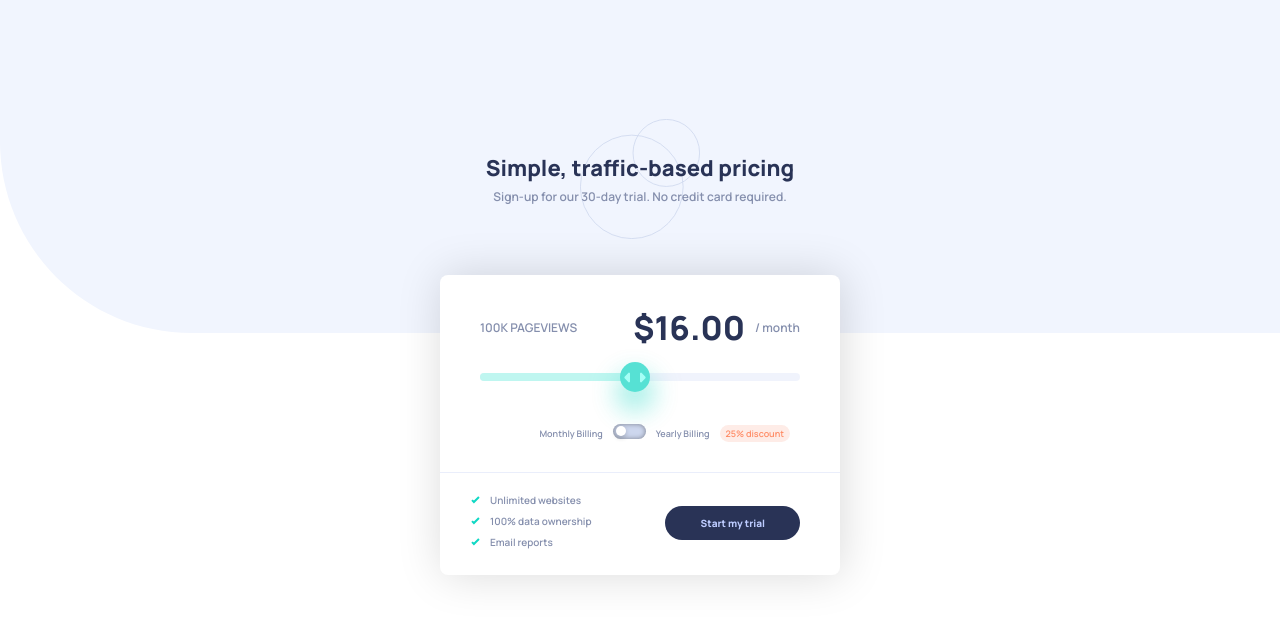
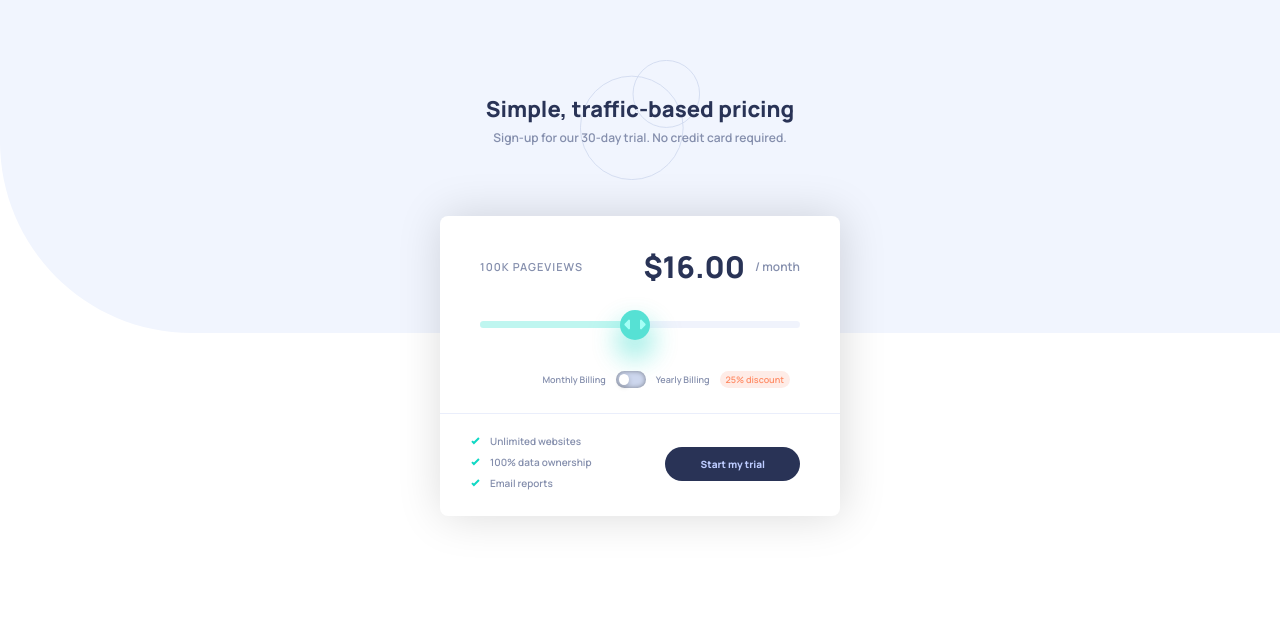
Before and after one commit to Barna-Molnar/imteractive-pricing-component-react, a React (Create React App) app: page / in a window 1280 px wide. Shown: the part 116-738 px from the top of the page. Built offline with nearby package versions, Linux system fonts and the light colour scheme.

Commit message:
Css Desktop Ready

```diff
--- a/src/App.jsx
+++ b/src/App.jsx
@@ -11,17 +11,17 @@ const AppStlyes = styled.div`
   background: url(${BackgroundImg}) no-repeat;
   display: flex;
   justify-content: center;
-  align-items: center;
-  .container {
+  align-items: flex-start;
+  .container-outer {
     width: 400px;
-    margin: 0 auto;
+    margin: 5rem auto;
   }
 `;
 
 function App() {
   return (
     <AppStlyes>
-      <div className="container">
+      <div className="container-outer">
         <Title />
         <PricingComponent />
       </div>
--- a/src/components/Footer.jsx
+++ b/src/components/Footer.jsx
@@ -28,7 +28,7 @@ const FooterStyles = styled.div`
     border-radius: 17px;
     background-color: var(--dark-blue);
     color: var(--pale-blue-text);
-    transition: all 0.15s;
+    transition: all 0.3s;
   }
   .cta:hover {
     color: var(--white);
--- a/src/components/PricingComponent.jsx
+++ b/src/components/PricingComponent.jsx
@@ -21,12 +21,14 @@ const PricingComponentStyles = styled.div`
     border-bottom: 1px solid var(--color-empty-slider-bar);
     .header {
       display: flex;
+      flex-wrap: wrap;
       justify-content: space-between;
       align-items: center;
 
       &__pageView {
         color: var(--grayish-blue-text);
-        font-size: 12px;
+        font-size: 11px;
+        letter-spacing: 1px;
         text-transform: uppercase;
       }
       &__month {
@@ -36,7 +38,7 @@ const PricingComponentStyles = styled.div`
         font-size: 12px;
         .cost {
           color: var(--dark-blue);
-          font-size: 3.3rem;
+          font-size: 3rem;
           font-weight: 800;
           margin-right: 1rem;
         }
@@ -75,8 +77,8 @@ export default function PricingComponent() {
           <p className="header__month">
             <span className="cost"> ${sliderValue} </span>/ month
           </p>
+          <Slider sliderValue={sliderValue} setSliderValue={setSliderValue} />
         </div>
-        <Slider sliderValue={sliderValue} setSliderValue={setSliderValue} />
         <div className="payment">
           <p className="payment--type">Monthly Billing</p>
           <ToggleButton />
--- a/src/components/Slider.jsx
+++ b/src/components/Slider.jsx
@@ -2,6 +2,7 @@ import styled from 'styled-components';
 import IconSlider from '../images/icon-slider.svg';
 
 const SliderStyles = styled.div`
+  margin-top: 3rem;
   width: 100%;
   .slidecontainer {
     width: 100%;
@@ -10,7 +11,7 @@ const SliderStyles = styled.div`
       position: relative;
       -webkit-appearance: none;
       width: 100%;
-      height: 8px;
+      height: 7px;
       border-radius: 5px;
       background: var(--color-empty-slider-bar);
       outline: none;
@@ -23,7 +24,7 @@ const SliderStyles = styled.div`
       position: absolute;
       top: 0;
       left: 0;
-      height: 8px;
+      height: 7px;
       border-radius: 5px;
       width: ${(props) => (100 / 32) * props.sliderValue}%;
       background-color: var(--soft-cyan);
--- a/src/components/ToggleButton.jsx
+++ b/src/components/ToggleButton.jsx
@@ -2,10 +2,11 @@ import React from 'react';
 import styled from 'styled-components';
 
 const ToggleButtonStyles = styled.div`
+  display: flex;
   input[type='checkbox'] {
     position: relative;
-    width: 3.3rem;
-    height: 1.5rem;
+    width: 3rem;
+    height: 1.7rem;
     -webkit-appearance: none;
     background: var(--toggle-background);
     outline: none;
@@ -23,16 +24,16 @@ const ToggleButtonStyles = styled.div`
     content: '';
     position: absolute;
     left: 3px;
-    top: 2px;
+    top: 3px;
     width: 10px;
-    height: 10px;
+    height: 11px;
     border-radius: 50%;
     background: #fff;
     box-shadow: 0 2px 5px rgba(0, 0, 0, 0.2);
     transition: 0.5s;
   }
   input:checked[type='checkbox']:before {
-    left: 2rem;
+    left: 1.7rem;
   }
 `;
 
```
